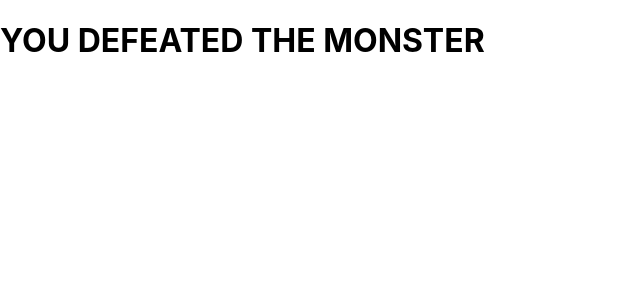
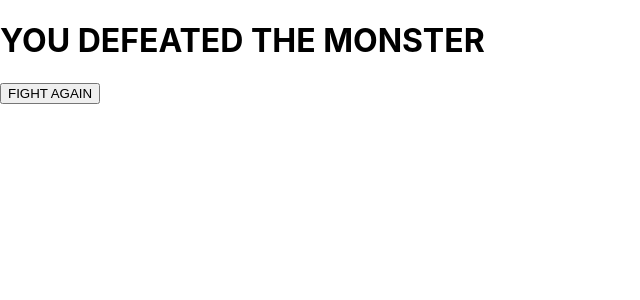
Before and after one commit to kaitlyngreve/Phase-4-Stranger-Project, a React (Create React App) app in the folder client/: page /win in a window 1280 px wide. Shown: the top 300 px of the page, without its empty margins (0-640 px from the left). Built offline with nearby package versions, Linux system fonts and the light colour scheme; no server answers.

Commit message:
play again buttons

```diff
--- a/client/src/Lose.js
+++ b/client/src/Lose.js
@@ -1,12 +1,23 @@
 import { useState, useEffect } from "react";
 // import { BrowserRouter, Switch, Route } from "react-router-dom";
+import { useHistory } from "react-router-dom";
 
 function Lose() {
+
+    const history = useHistory()
+
+    function handlePlayAgain(e) {
+        e.preventDefault()
+        history.push("/characters")
+    }
 
     return (
         <>
             <div>
                 <h1>YOU DIE</h1>
+            </div>
+            <div>
+                <button onClick={handlePlayAgain} >FIGHT AGAIN</button>
             </div>
         </>
     );
--- a/client/src/Win.js
+++ b/client/src/Win.js
@@ -1,12 +1,23 @@
 import { useState, useEffect } from "react";
 // import { BrowserRouter, Switch, Route } from "react-router-dom";
+import { useHistory } from "react-router-dom";
 
 function Win() {
+
+    const history = useHistory()
+
+    function handlePlayAgain(e) {
+        e.preventDefault()
+        history.push("/characters")
+    }
 
     return (
         <>
             <div>
                 <h1>YOU DEFEATED THE MONSTER</h1>
+            </div>
+            <div>
+                <button onClick={handlePlayAgain} >FIGHT AGAIN</button>
             </div>
         </>
     );
```
